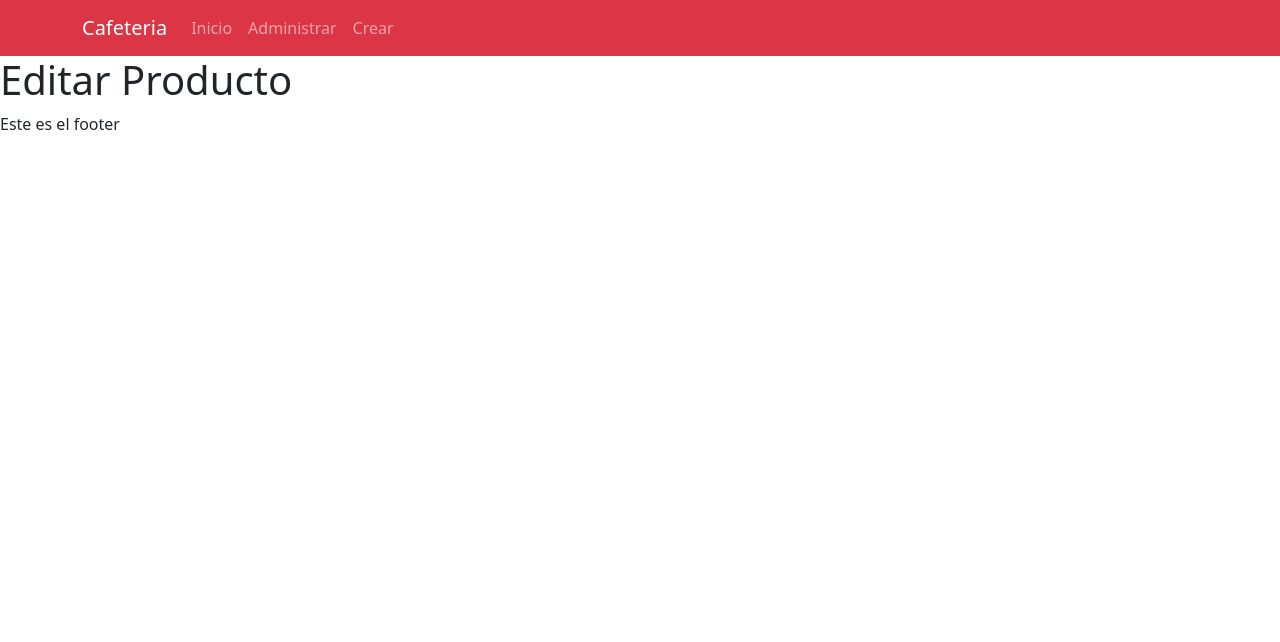
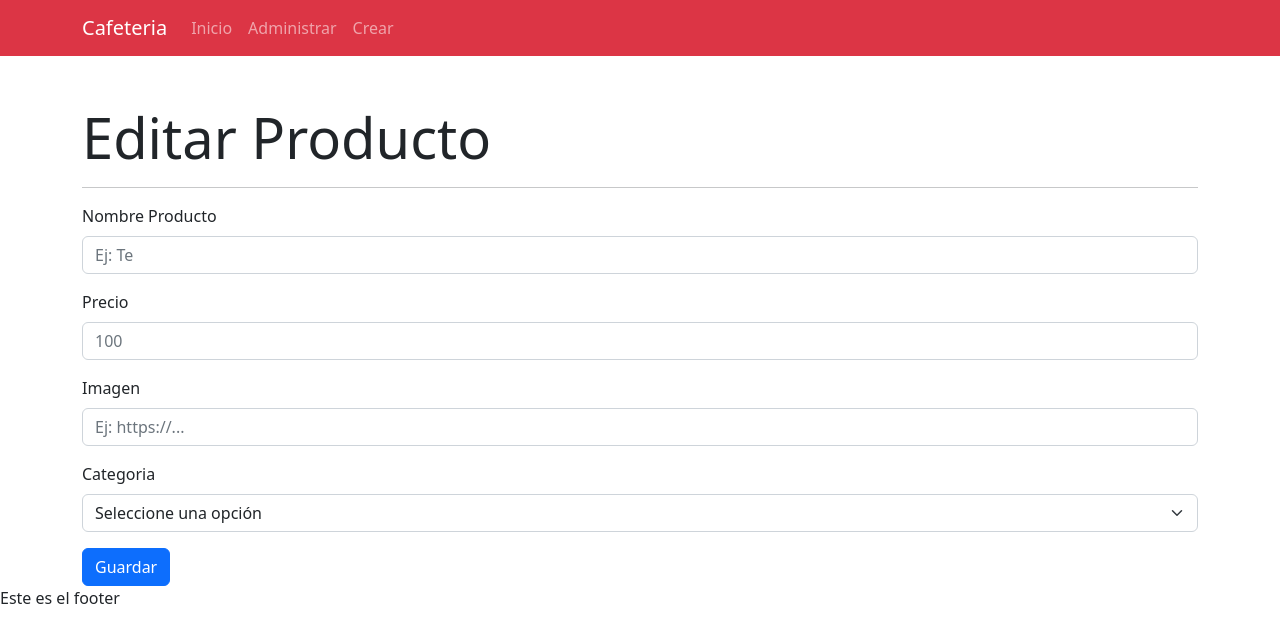
Before and after one commit to carlosmsx/c2i-crud-cafeteria, a React (Create React App) app: page /administrar/editar/1 in a window 1280 px wide. Shown: the top 642 px of the page. Built offline with nearby package versions, Linux system fonts and the light colour scheme.

Commit message:
agregamos link para navegar a editar y recibimos el id en la ruta

```diff
--- a/src/components/views/producto/EditarProducto.jsx
+++ b/src/components/views/producto/EditarProducto.jsx
@@ -1,10 +1,40 @@
 import React from 'react';
+import {Form, Button} from 'react-bootstrap';
 
 const EditarProducto = () => {
     return (
-        <div>
-            <h1>Editar Producto</h1>
-        </div>
+        <section className="container">
+            <h1 className="display-4 mt-5">Editar Producto</h1>
+            <hr />
+            <Form>
+                <Form.Group className="mb-3" controlId="formNombreProducto">
+                    <Form.Label>Nombre Producto</Form.Label>
+                    <Form.Control type="text" placeholder="Ej: Te" />
+                </Form.Group>
+                <Form.Group className="mb-3" controlId="formPrecio">
+                    <Form.Label>Precio</Form.Label>
+                    <Form.Control type="number" placeholder="100"/>
+                </Form.Group>
+                <Form.Group className="mb-3" controlId="formImagen">
+                    <Form.Label>Imagen</Form.Label>
+                    <Form.Control type="text" placeholder="Ej: https://..." />
+                </Form.Group>
+                <Form.Group className="mb-3" controlId="formCategoria">
+                    <Form.Label>Categoria</Form.Label>
+                    <Form.Select >
+                        <option value="">Seleccione una opción</option>
+                        <option value="bebida-caliente">Bebida caliente</option>
+                        <option value="bebida-fria">Bebida fria</option>
+                        <option value="dulce">Dulce</option>
+                        <option value="salado">Salado</option>
+                    </Form.Select>
+                </Form.Group>
+
+                <Button variant="primary" type="submit">
+                    Guardar
+                </Button>
+            </Form>
+        </section>
     );
 };
 
--- a/src/components/views/producto/ItemProducto.jsx
+++ b/src/components/views/producto/ItemProducto.jsx
@@ -1,6 +1,7 @@
 import React from "react";
 import { Button } from "react-bootstrap";
 import Swal from "sweetalert2";
+import {Link} from 'react-router-dom';
 
 const ItemProducto = ({ producto, consultarAPI }) => {
     const { nombreProducto, id, precio, imagen, categoria } = { ...producto };
@@ -46,7 +47,7 @@ const ItemProducto = ({ producto, consultarAPI }) => {
             <td>{imagen}</td>
             <td>{categoria}</td>
             <td>
-                <Button variant="warning">Editar</Button>
+                <Link className="btn btn-warning" to={`/administrar/editar/${id}`}>Editar</Link>
                 <Button variant="danger" onClick={handleDelete}>
                     Borrar
                 </Button>
```
